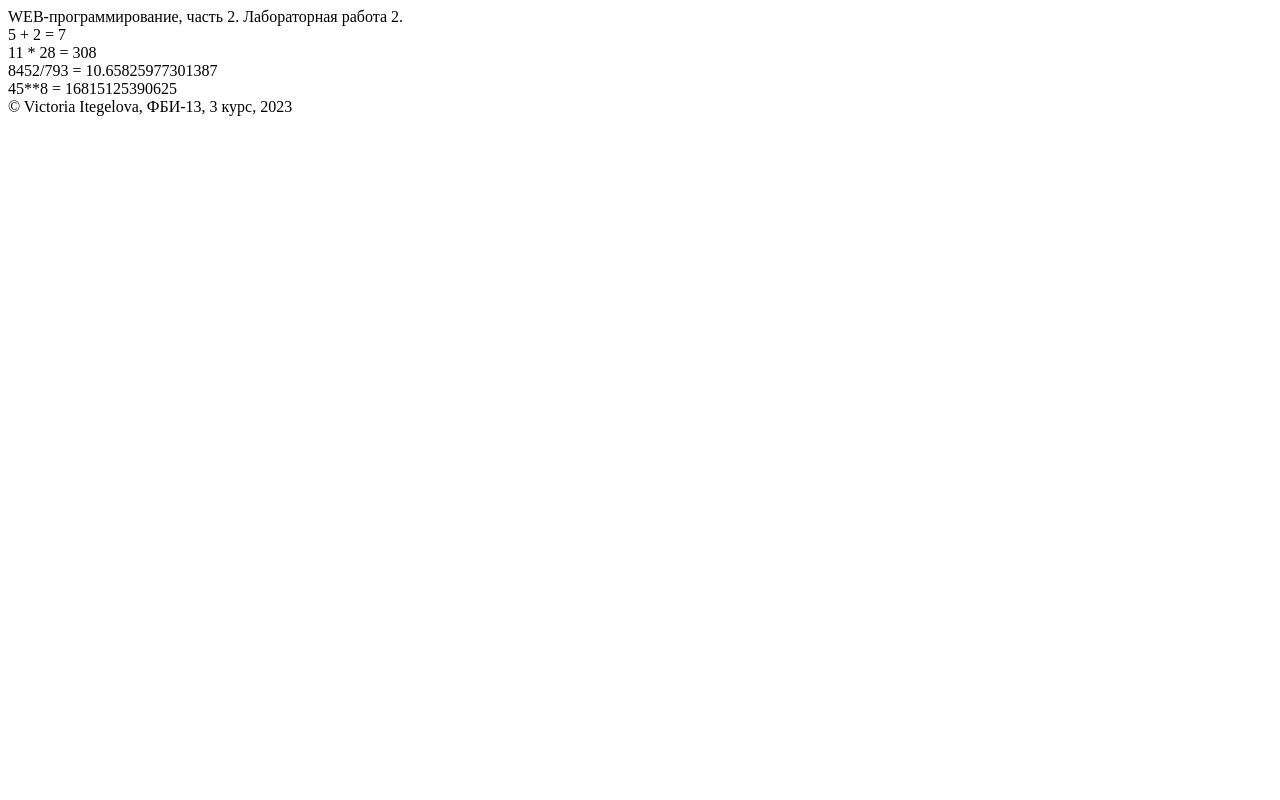
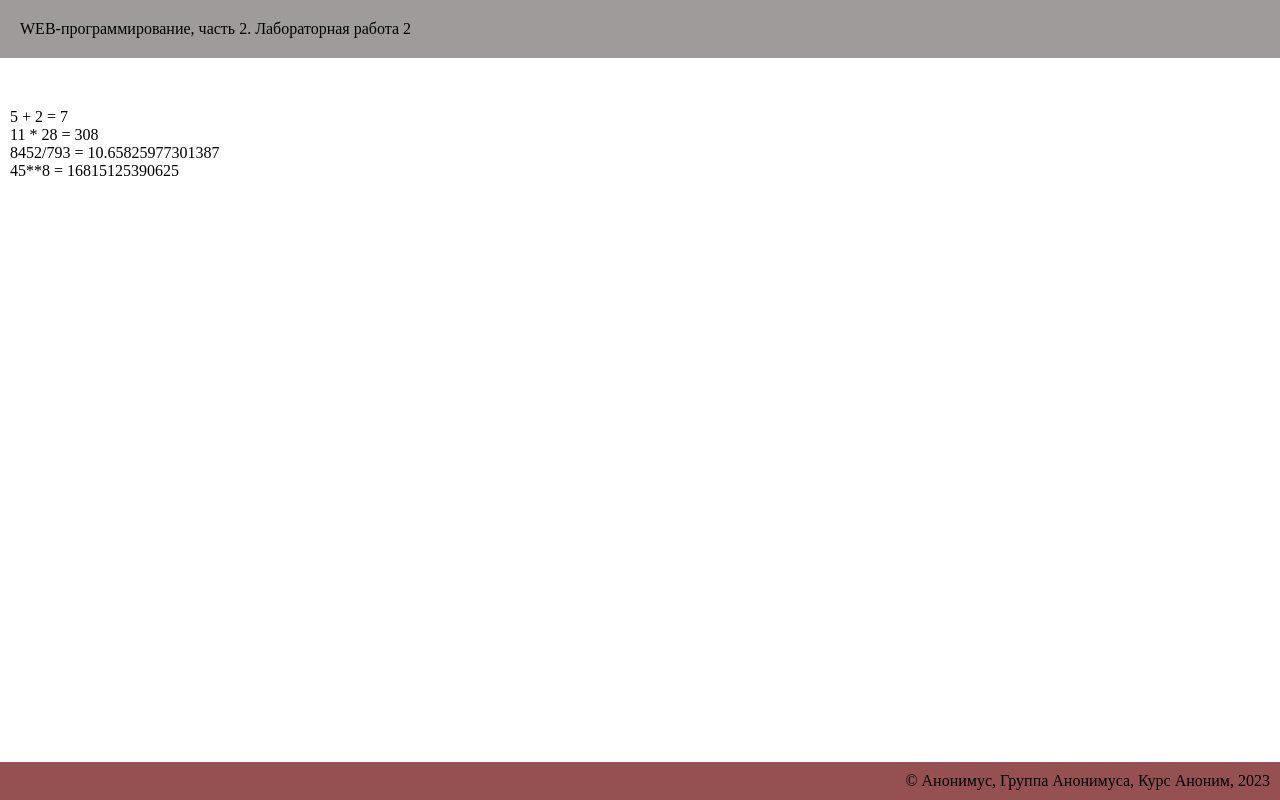
Before and after one commit to luvvundu/web-programming-labs-2, a Flask app: page /lab2/example in a window 1280 px wide. Run offline with Flask 3, Linux system fonts and the light colour scheme.

Commit message:
Условия в шаблоне

```diff
--- a/app.py
+++ b/app.py
@@ -173,4 +173,4 @@ def example():
     group = 'ФБИ-13'
     number_lab = 'Лабораторная работа 2'
     number_kurs = '3 курс'
-    return render_template('example.html', name = name, group = group, number_lab = number_lab, number_kurs = number_kurs)
+    return render_template('example.html', number_lab = number_lab)
--- /dev/null
+++ b/static/main.css
@@ -0,0 +1,25 @@
+body {
+    margin: 0px;
+}
+
+main {
+    margin-bottom: 20px;
+    padding: 10px;
+}
+
+header {
+    margin-bottom: 40px;
+    padding: 20px;
+    background: rgb(159, 155, 155);
+}
+
+footer {
+    margin-top: 20px;
+    padding: 10px;
+    background: rgb(149, 81, 81);
+    text-align: right;
+    position: fixed;
+    bottom: 0;
+    left: 0;
+    right: 0;
+}
--- a/templates/example.html
+++ b/templates/example.html
@@ -3,11 +3,20 @@
 <head>
     <meta charset="UTF-8">
     <meta name="viewport" content="width=device-width, initial-scale=1.0">
-    <title>Itegelova Victoria. {{ number_lab }}</title>
+    <title>
+    {% if name %}
+        {{ name }},
+    {% else %}
+        Компания Анонимуса,
+    {% endif %}
+
+    {{ number_lab }}
+    </title>
+    <link rel="stylesheet" href="{{ url_for('static', filename='main.css') }}">
 </head>
 <body>
     <header>
-        WEB-программирование, часть 2. Лабораторная работа 2.
+        WEB-программирование, часть 2. {% if number_lab %}Лабораторная работа 2{% endif %}
     </header>
 
     <main>
@@ -18,7 +27,26 @@
     </main>
 
     <footer>
-        &copy; {{ name }}, {{ group }}, {{ number_kurs }}, 2023
+        &copy;
+        {% if name %}
+            {{ name }},
+        {% else %}
+            Анонимус,
+        {% endif %}
+
+        {% if group %}
+            {{ group }},
+        {% else %}
+            Группа Анонимуса,
+        {% endif %}
+
+        {% if number_kurs %}
+            {{ number_kurs }},
+        {% else %}
+            Курс Аноним,
+        {% endif %}
+
+        2023
     </footer>
 </body>
 </html>
```
